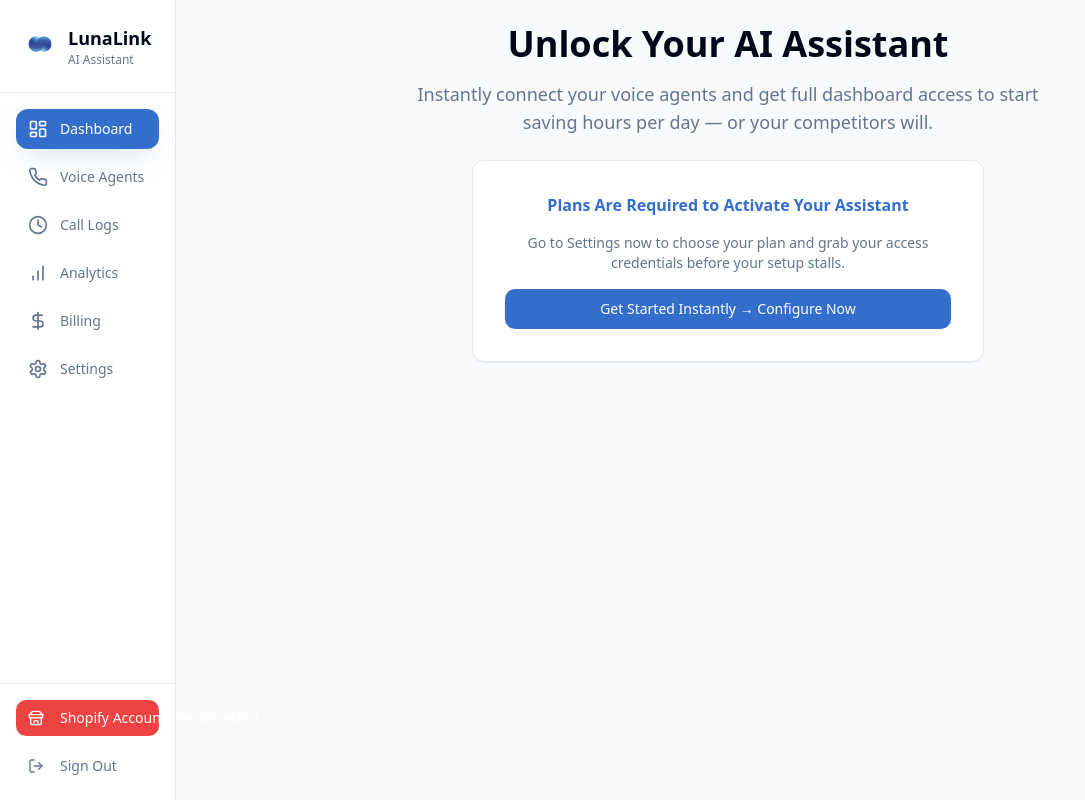
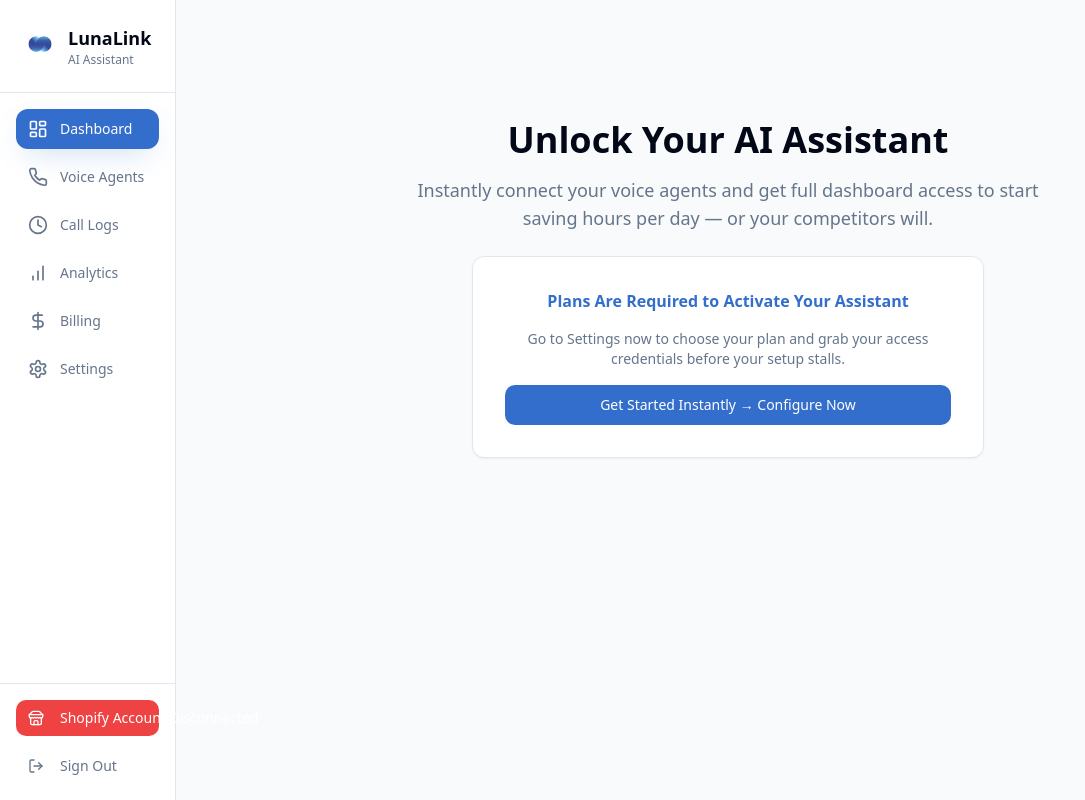
Before and after one commit to razajohri/lunalink-real, a React (Vite) app: page /dashboard in a window 1280 px wide. Shown: the whole page, without its empty margins (0-1085 px from the left). Built offline with nearby package versions, Linux system fonts and the light colour scheme.

Commit message:
hey there

```diff
--- a/src/pages/Dashboard.tsx
+++ b/src/pages/Dashboard.tsx
@@ -166,7 +166,7 @@ const Dashboard = () => {
   if (!isConfigured) {
     return (
       <Layout>
-        <div className="text-center space-y-6">
+        <div className="text-center space-y-6 mt-24">
           <div className="space-y-4">
             <h1 className="text-4xl font-bold text-foreground">Unlock Your AI Assistant</h1>
             <p className="text-lg text-muted-foreground max-w-2xl mx-auto">
```
